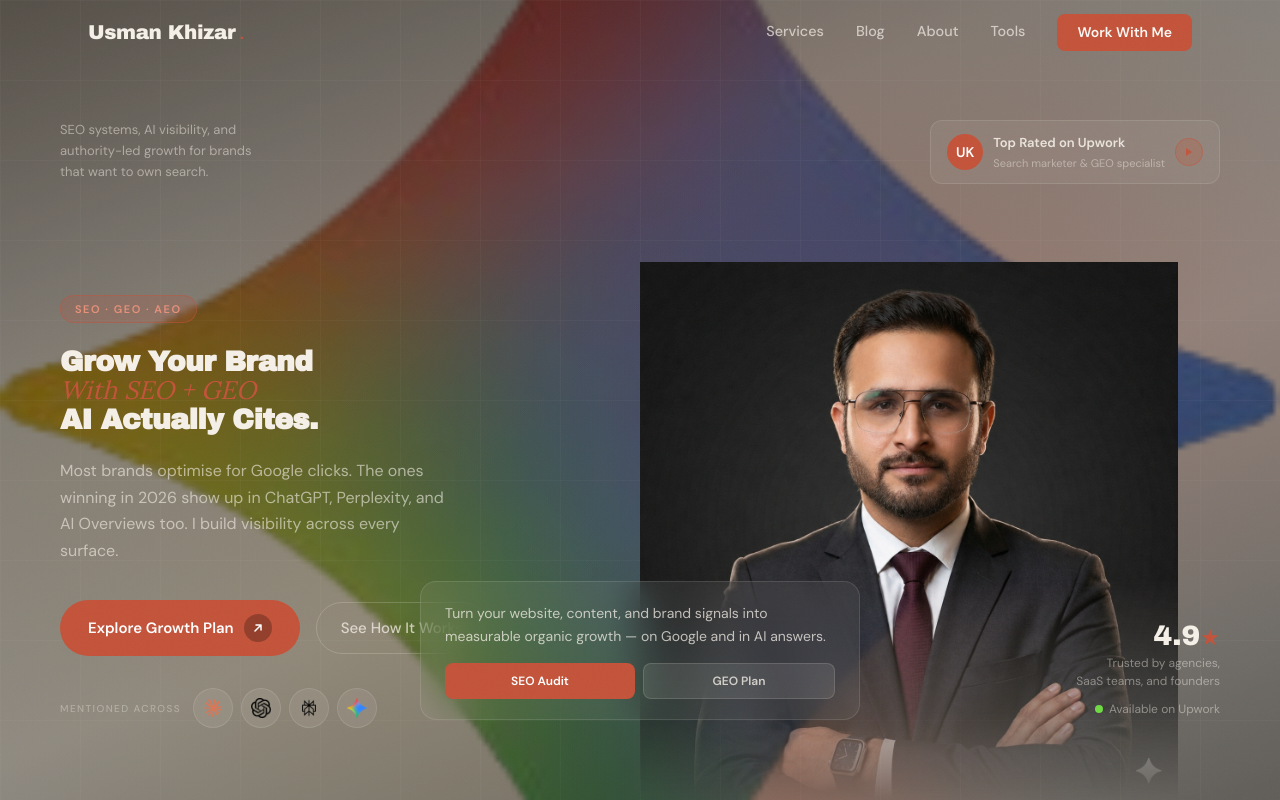
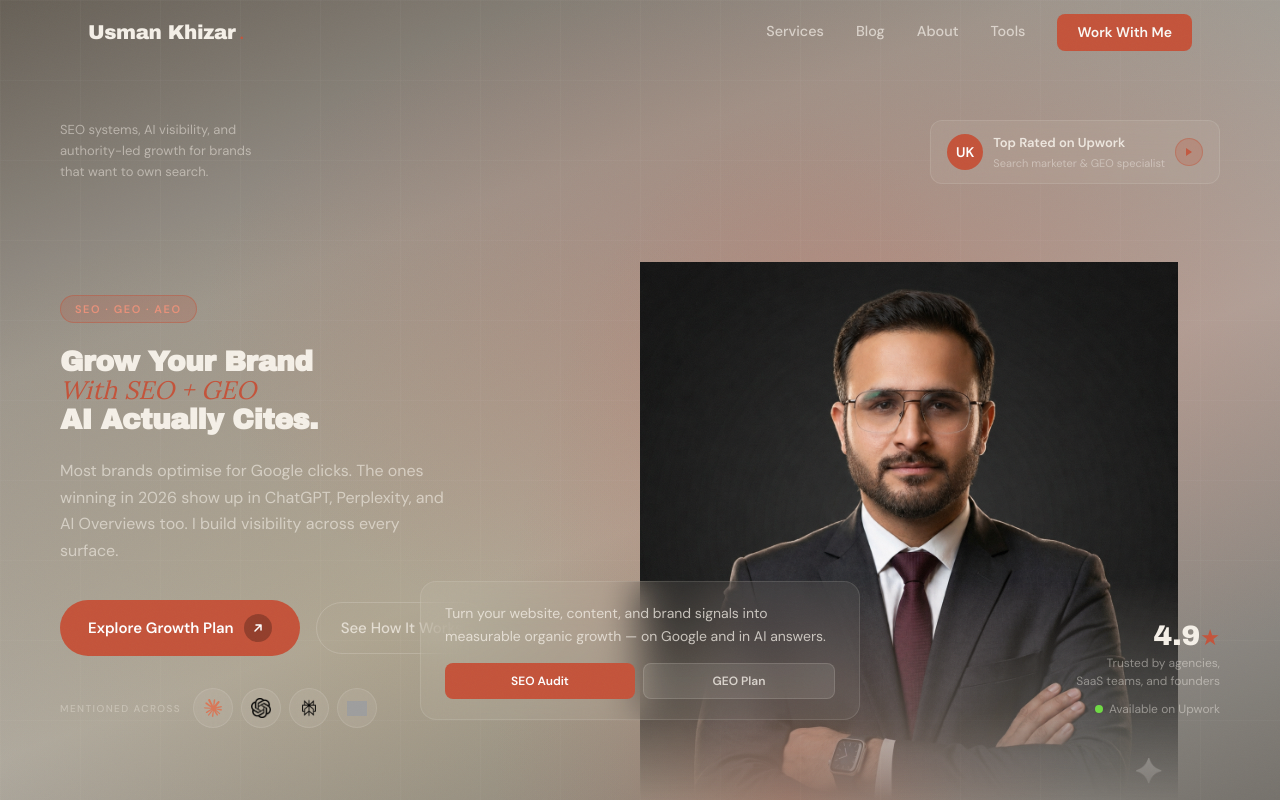
Before and after one commit to usman-khizar/usmankhizar, a Next.js app: page / in a window 1280 px wide. Shown: the top 800 px of the page. Built offline with nearby package versions, Linux system fonts and the light colour scheme; grey boxes are pictures that could not be loaded.

Commit message:
Revert hero background overlay changes and restore original Gemini icon

```diff
--- a/app/globals.css
+++ b/app/globals.css
@@ -27,10 +27,6 @@ html {
 }
 
 body {
-  /* Hero background controls (override these variables to adjust) */
-  --hero-bg-position: right center;
-  --hero-bg-size: cover;
-  --hero-overlay-opacity: 0.18;
   background-color: #F5F0E8;
   color: #1A1A1A;
   font-family: var(--font-dm-sans), system-ui, sans-serif;
@@ -102,27 +98,6 @@ li a {
     linear-gradient(160deg, rgba(26,18,8,0.65) 0%, rgba(26,18,8,0.40) 30%, rgba(13,10,6,0.30) 60%, rgba(13,10,6,0.55) 100%);
 }
 
-/* Background image using the uploaded Gamini asset */
-.hero-bg-image {
-  position: absolute;
-  inset: 0;
-  z-index: -2;
-  background-image: url('/gamini-bg-removed.png');
-  background-repeat: no-repeat;
-  background-size: var(--hero-bg-size, cover);
-  background-position: var(--hero-bg-position, right center);
-  filter: saturate(0.95) contrast(0.95) brightness(0.92);
-}
-
-/* Semi-opaque overlay between background image and grid/overlays
-   Change --hero-overlay-opacity to control darkness (0.0 - 1.0) */
-.hero-bg-overlay {
-  position: absolute;
-  inset: 0;
-  z-index: -1;
-  background: rgba(0,0,0,var(--hero-overlay-opacity, 0.18));
-  pointer-events: none;
-}
 
 /* Subtle grid overlay */
 .hero-grid {
--- a/components/sections/HeroSection.tsx
+++ b/components/sections/HeroSection.tsx
@@ -5,7 +5,7 @@ const logos = [
   { src: '/claude-logo-png_seeklogo-554534.png', alt: 'Claude' },
   { src: '/ChatGPT-Logo.svg.webp', alt: 'ChatGPT' },
   { src: '/perplexity-logo.png', alt: 'Perplexity' },
-  { src: '/gamini-bg-removed.png', alt: 'Gemini' },
+  { src: '/gamini.jpg', alt: 'Gemini' },
 ]
 
 export default function HeroSection() {
@@ -13,10 +13,6 @@ export default function HeroSection() {
     <section className="hero-section">
       {/* Dark gradient background */}
       <div className="hero-bg" aria-hidden="true" />
-      {/* Background image (Gamini) — fills the hero behind content */}
-      <div className="hero-bg-image" aria-hidden="true" />
-      {/* Semi-opaque overlay to control darkness (via --hero-overlay-opacity) */}
-      <div className="hero-bg-overlay" aria-hidden="true" />
       <div className="hero-grid" aria-hidden="true" />
       {/* Terracotta glow orb behind the photo */}
       <div className="hero-glow" aria-hidden="true" />
```
